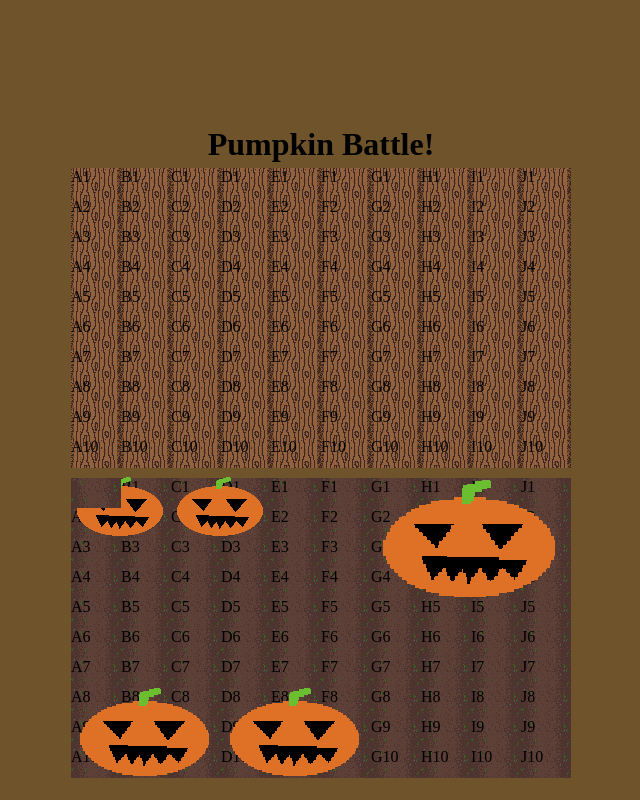
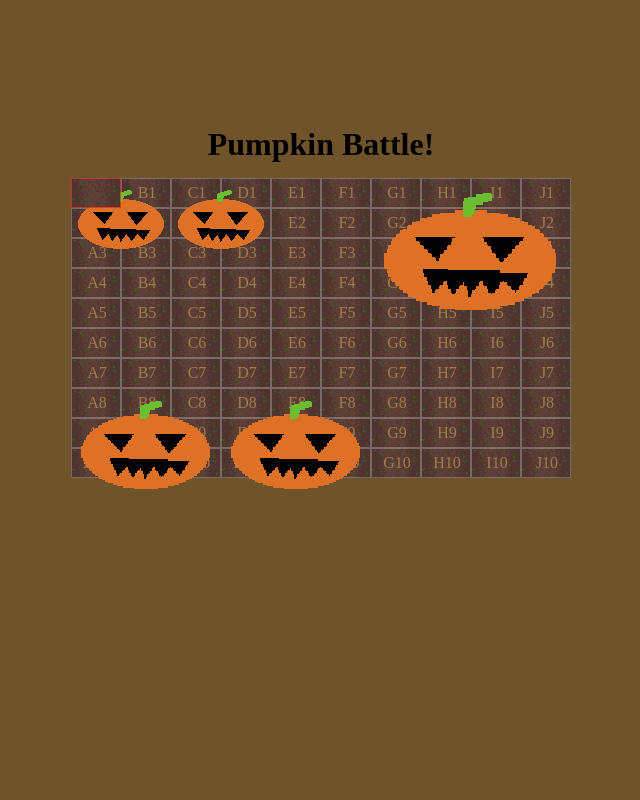
Before and after one commit to DangerousKoin/pumpkin_battle, a plain HTML site: page index.html in a window 1280 px wide. Both pictures are taken after a click on the button "Start Game!". Shown: the whole page, without its empty margins (319-959 px from the left). Drawn offline with Linux system fonts and the light colour scheme.

Commit message:
Reconfigure WIP

```diff
--- a/css/main.css
+++ b/css/main.css
@@ -15,17 +15,21 @@ h1 {
 }
 #battlePlan {
     display: grid;
-    grid-template-columns: 10% 10% 10% 10% 10% 10% 10% 10% 10% 10% ;
-    grid-template-rows: 10% 10% 10% 10% 10% 10% 10% 10% 10% 10% ;
+    grid-template-columns: 10% 10% 10% 10% 10% 10% 10% 10% 10% 10%;
+    grid-template-rows: 10% 10% 10% 10% 10% 10% 10% 10% 10% 10%;
     margin: 0 auto 10px;
-    width: 500px;
-    height: 300px;
+    /* width: 500px;
+    height: 300px; */
+    text-align: center;
+    color: #f7c89d;
 }
 #playerGarden {
     display: grid;
-    grid-template-columns: 10% 10% 10% 10% 10% 10% 10% 10% 10% 10% ;
-    grid-template-rows: 10% 10% 10% 10% 10% 10% 10% 10% 10% 10% ;
+    grid-template-columns: 10% 10% 10% 10% 10% 10% 10% 10% 10% 10%;
+    grid-template-rows: 10% 10% 10% 10% 10% 10% 10% 10% 10% 10%;
     margin: 0 auto;
     width: 500px;
     height: 300px;
+    text-align: center;
+    color: #a17d4b;
 }
--- a/js/main.js
+++ b/js/main.js
@@ -10,27 +10,37 @@ startBtn.onclick = function(){
     renderPumpkins();
     // renderBat('FE4', 'LR', 'FBat1');
     // renderBat('FC8', 'UD', 'FBat2');
-    damagePumpkin('GA1', 'UD', 'GBat1');
+    renderDamage('GA1', 'UD', 'DMG1');
     startBtn.remove();
 };
 /*----- functions -----*/
 function renderGrids(){
     renderGarden();
-    renderFence();
+    // renderFence();
     function renderGarden(){
         for (row = 0; row < 10;){
             letters.forEach(createDiv);
             function createDiv(ltr, idx){
                 let div = document.createElement('DIV');
-                div.style.width = '100%';
+                div.style.width = '48px';
+                div.style.height = '28px';
                 div.class = 'dirt';
                 div.style.backgroundColor = '#6F532A';
                 div.style.backgroundImage = "url('./images/1x1Dirt.png')";
                 div.style.backgroundSize = '100%';
+                div.style.border = '1px solid rgba(255,255,255,25%';
                 if (idx === 0){row++;};
                 div.id = 'G' + ltr + row;
-                div.textContent = ltr + row;
                 document.getElementById('playerGarden').appendChild(div);
+
+                let divText = document.createElement('DIV');
+                divText.style.width = '50px';
+                divText.style.height = '20px';
+                divText.textContent = ltr + row;
+                divText.style.margin = '5px 0';
+                divText.style.display = 'relative';
+                divText.style.textAlign = 'center';
+                div.appendChild(divText);
             }
         }
 
@@ -40,15 +50,25 @@ function renderGrids(){
             letters.forEach(createDiv);
             function createDiv(ltr, idx){
                 let div = document.createElement('DIV');
-                div.style.width = '100%';
+                let divText = document.createElement('DIV');
+                div.style.width = '48px';
+                div.style.height = '28px';
                 div.class = 'dirt';
                 div.style.backgroundColor = '#a77b39';
                 div.style.backgroundImage = "url('./images/1x1Fence.png')";
                 div.style.backgroundSize = '100%';
+                div.style.border = '1px solid rgba(200,200,200,25%';
                 if (idx === 0){row++;};
                 div.id = 'F' + ltr + row;
-                div.textContent = ltr + row;
                 document.getElementById('battlePlan').appendChild(div);
+
+                divText.style.width = '50px';
+                divText.style.height = '20px';
+                divText.textContent = ltr + row;
+                divText.style.margin = '5px 0';
+                divText.style.display = 'relative';
+                divText.style.textAlign = 'center';
+                div.appendChild(divText);
             }
         }
 
@@ -134,24 +154,29 @@ function renderPumpkins(){
     }
 
 }
-function damagePumpkin(loc, dir, num){
+function renderDamage(loc, dir, num){
     console.log('damaging pumpkin...')
     let img = document.createElement('IMG');
     let div = document.createElement('DIV');
     if (dir === 'UD'){
-        div.style.width = '30px';
-        div.style.height = '150px';
-        div.style.margin = '-58px 0 0 0';
+        div.style.width = '48px';
+        div.style.height = '88px';
+        div.style.margin = '-71px 0 0 -1px';
     }else{
-        div.style.width = '150px';
-        div.style.height = '30px';
+        div.style.width = '148px';
+        div.style.height = '28px';
         div.style.margin = '-20px 0 0 0';
     }
-    div.style.zIndex = '5';
+    div.style.zIndex = '6';
+    div.style.position = 'relative';
+    img.style.border = '1px solid rgba(255,0,0,50%';
+    div.class = 'damage';
+    img.style.zIndex = '5';
     img.src = 'images/1x1Dirt.png';
     img.style.position = 'relative';
+    img.style.width = '48px';
+    img.style.height = '28px';
     img.id = num;
-    img.class = 'damage';
     div.appendChild(img);
     document.getElementById(loc).appendChild(div);
 }
```
